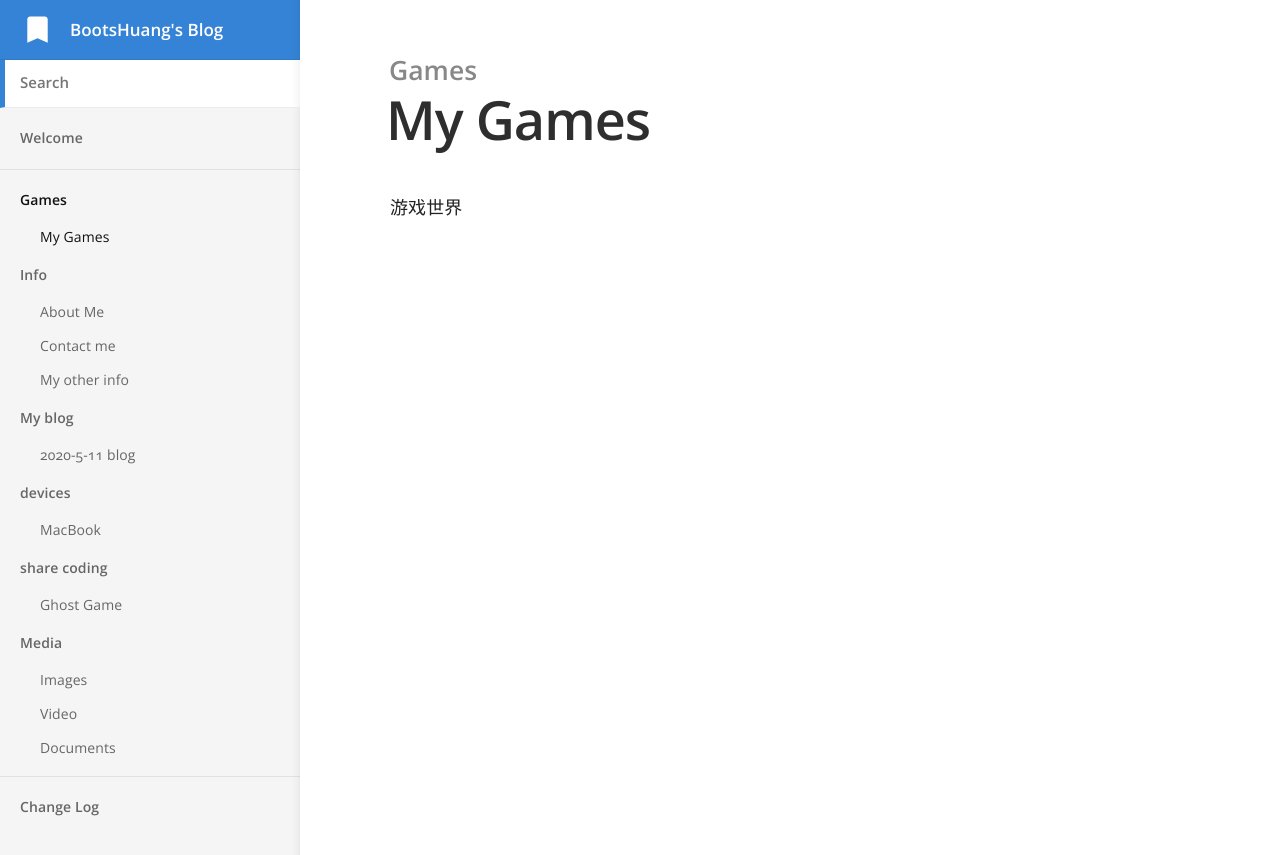
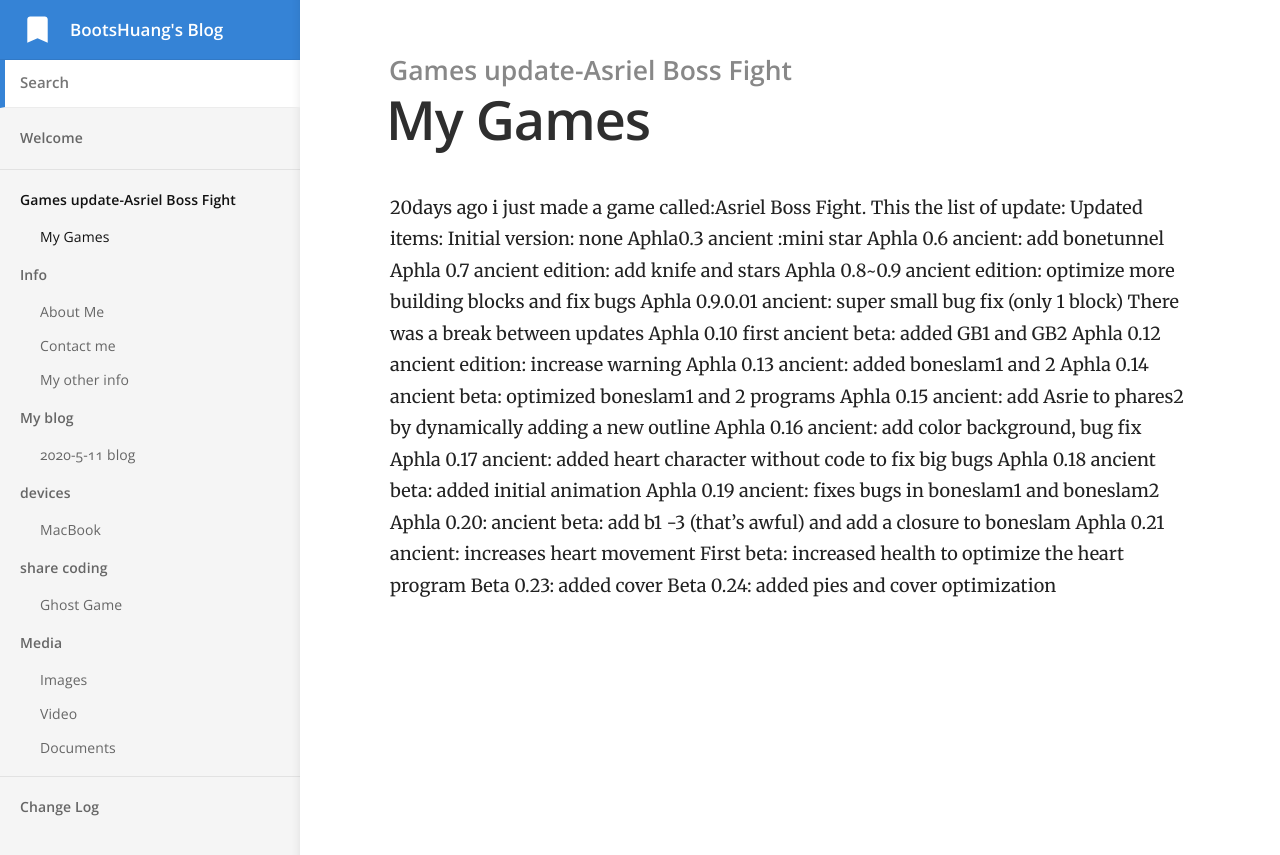
Before and after one commit to BootsHuang/BootsHuang.github.io, a Jekyll site: the page built from _docs/2020-05-10-My games.md, in a window 1280 px wide. Shown: the top 855 px of the page. Built offline with Jekyll 4.4.1, drawn with Linux system fonts in a browser that asks for light colours.

Commit message:
修改文件: _docs/2020-05-10-My games.md

```diff
--- a/_docs/2020-05-10-My games.md
+++ b/_docs/2020-05-10-My games.md
@@ -1,8 +1,29 @@
 ---
 title: My Games
-category: Games
+category: Games update-Asriel Boss Fight
 order: 1
 ---
-
-
-游戏世界
+20days ago i just made a game called:Asriel Boss Fight.
+This the list of update:
+Updated items:
+Initial version: none
+Aphla0.3 ancient :mini star
+Aphla 0.6 ancient: add bonetunnel
+Aphla 0.7 ancient edition: add knife and stars
+Aphla 0.8~0.9 ancient edition: optimize more building blocks and fix bugs
+Aphla 0.9.0.01 ancient: super small bug fix (only 1 block)
+There was a break between updates
+Aphla 0.10 first ancient beta: added GB1 and GB2
+Aphla 0.12 ancient edition: increase warning
+Aphla 0.13 ancient: added boneslam1 and 2
+Aphla 0.14 ancient beta: optimized boneslam1 and 2 programs
+Aphla 0.15 ancient: add Asrie to phares2 by dynamically adding a new outline
+Aphla 0.16 ancient: add color background, bug fix
+Aphla 0.17 ancient: added heart character without code to fix big bugs
+Aphla 0.18 ancient beta: added initial animation
+Aphla 0.19 ancient: fixes bugs in boneslam1 and boneslam2
+Aphla 0.20: ancient beta: add b1 -3 (that's awful) and add a closure to boneslam
+Aphla 0.21 ancient: increases heart movement
+First beta: increased health to optimize the heart program
+Beta 0.23: added cover
+Beta 0.24: added pies and cover optimization
```
